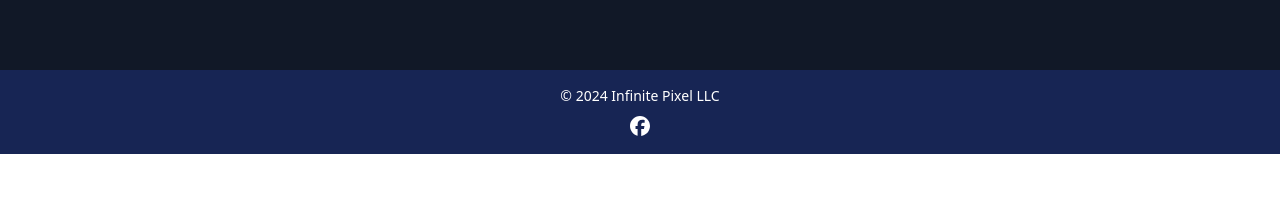
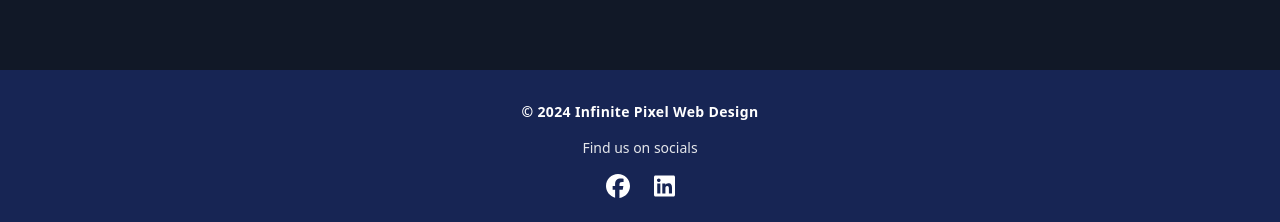
Before and after one commit to infinitepixel-dev/InfinitePixel-Main, a React (Vite) app: page /portfolio in a window 1280 px wide. Shown: the part 730-952 px from the top of the page. Before the commit the page ends 884 px from the top, so only its background shows below. Built offline with nearby package versions, Linux system fonts and the light colour scheme; a web font is replaced by a local one.

Commit message:
updated footer & rearranged components

```diff
--- a/src/App.jsx
+++ b/src/App.jsx
@@ -26,8 +26,8 @@ function App() {
               {" "}
               <Header />
               <AboutUs />
+              <WhatWeDo />
               <ContactForm />
-              <WhatWeDo />
               <Map />{" "}
             </>
           }
--- a/src/components/Footer.jsx
+++ b/src/components/Footer.jsx
@@ -1,10 +1,6 @@
 import { useEffect, useRef } from "react"
 import { FontAwesomeIcon } from "@fortawesome/react-fontawesome"
-import {
-  faFacebook,
-  faLinkedin,
-  faTwitter,
-} from "@fortawesome/free-brands-svg-icons"
+import { faFacebook, faLinkedin } from "@fortawesome/free-brands-svg-icons"
 import gsap from "gsap"
 
 const Footer = () => {
@@ -12,7 +8,6 @@ const Footer = () => {
   const footerRef = useRef(null)
 
   useEffect(() => {
-    // GSAP animation for the footer
     gsap.fromTo(
       footerRef.current,
       { opacity: 0, y: 50 },
@@ -21,22 +16,32 @@ const Footer = () => {
   }, [])
 
   return (
-    <footer
-      ref={footerRef}
-      className="flex flex-col items-center py-4 space-y-2 text-white bg-blue-950"
-    >
-      <p className="text-sm text-center">
-        &copy; {currentYear} Infinite Pixel LLC
+    <footer ref={footerRef} className="w-full px-4 py-8 text-white bg-blue-950">
+      <div className="flex flex-col items-center space-y-4">
+        <p className="text-sm font-semibold tracking-wide text-center">
+          &copy; {currentYear} Infinite Pixel Web Design
         </p>
-      <div className="flex space-x-4">
+
+        <p className="text-sm text-gray-200">Find us on socials</p>
+
+        <div className="flex items-center space-x-6">
           <a
             href="https://www.facebook.com/profile.php?id=61574753346703"
             target="_blank"
             rel="noopener noreferrer"
-          className="hover:text-blue-500"
+            className="transition-colors duration-200 hover:text-blue-400"
           >
-          <FontAwesomeIcon icon={faFacebook} size="lg" />
+            <FontAwesomeIcon icon={faFacebook} size="xl" />
           </a>
+          <a
+            href="https://www.linkedin.com/company/infinite-pixel-web-design"
+            target="_blank"
+            rel="noopener noreferrer"
+            className="transition-colors duration-200 hover:text-blue-600"
+          >
+            <FontAwesomeIcon icon={faLinkedin} size="xl" />
+          </a>
+        </div>
       </div>
     </footer>
   )
```
Lines whose indentation alone changed are shown as unchanged.
